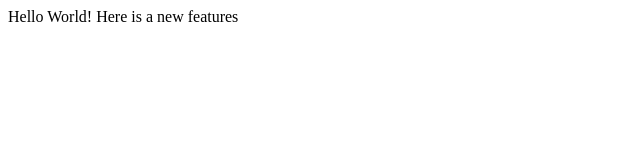
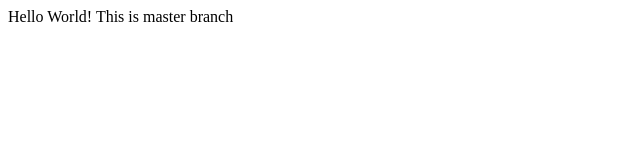
Before and after one commit to debasish-bhol/lecture1, a plain HTML site: page index.html in a window 1280 px wide. Shown: the full height of the page, 0-640 px from the left. Drawn offline with Linux system fonts and the light colour scheme.

Commit message:
index.html

```diff
--- a/index.html
+++ b/index.html
@@ -5,6 +5,6 @@
 </head>
 <body>
 	Hello World!
-	Here is a new features
+	This is master branch
 </body>
 </html>
```
